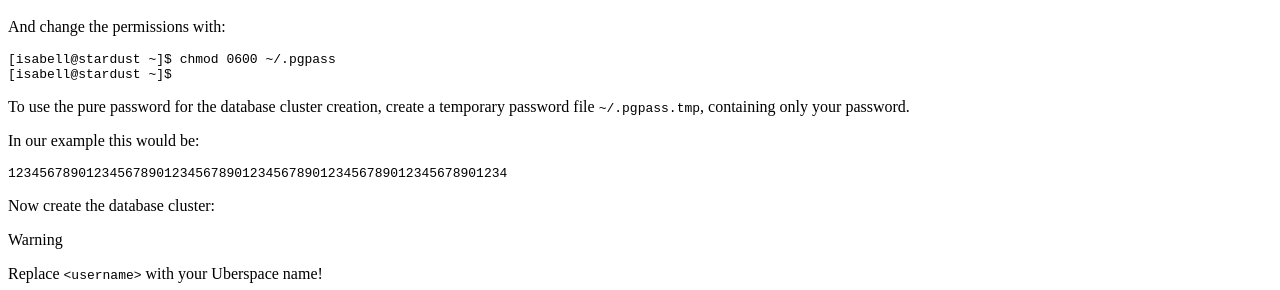
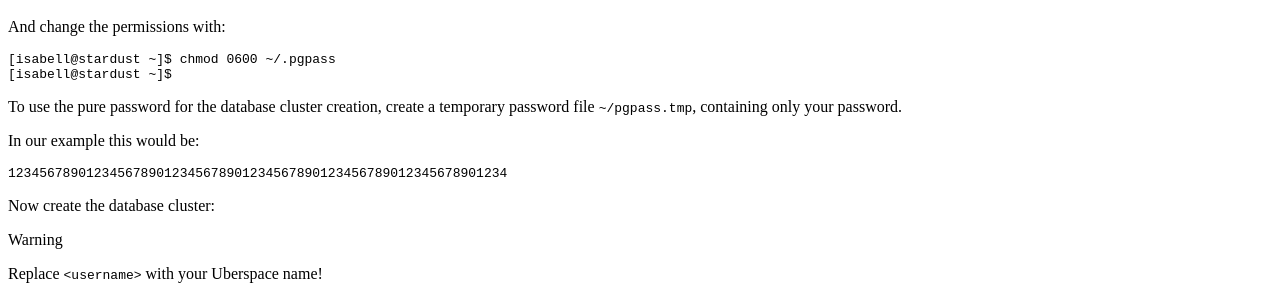
Before and after one commit to Uberspace/lab, a Sphinx documentation site: the page built from source/guide_postgresql.rst, in a window 1280 px wide and 900 px high, scrolled down 3936 px. Shown: the part 159-449 px from the top of the window. Built offline with Sphinx 7.4.7 and the Read the Docs theme 2.0.0, drawn with Linux system fonts in a browser that asks for light colours.

```diff
--- a/source/guide_postgresql.rst
+++ b/source/guide_postgresql.rst
@@ -142,7 +142,7 @@ And change the permissions with:
  [isabell@stardust ~]$ chmod 0600 ~/.pgpass
  [isabell@stardust ~]$
 
-To use the pure password for the database cluster creation, create a temporary password file ``~/.pgpass.tmp``, containing only your password.
+To use the pure password for the database cluster creation, create a temporary password file ``~/pgpass.tmp``, containing only your password.
 
 In our example this would be:
 
```
